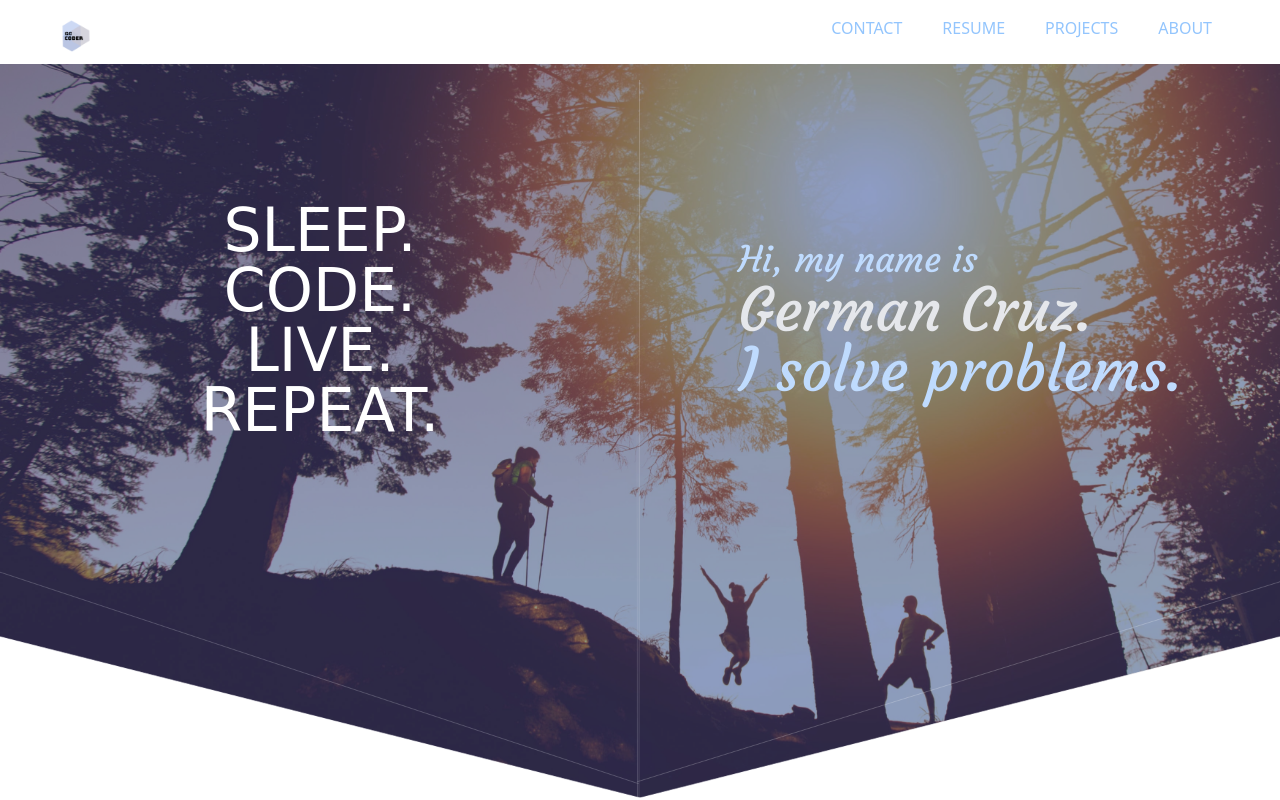
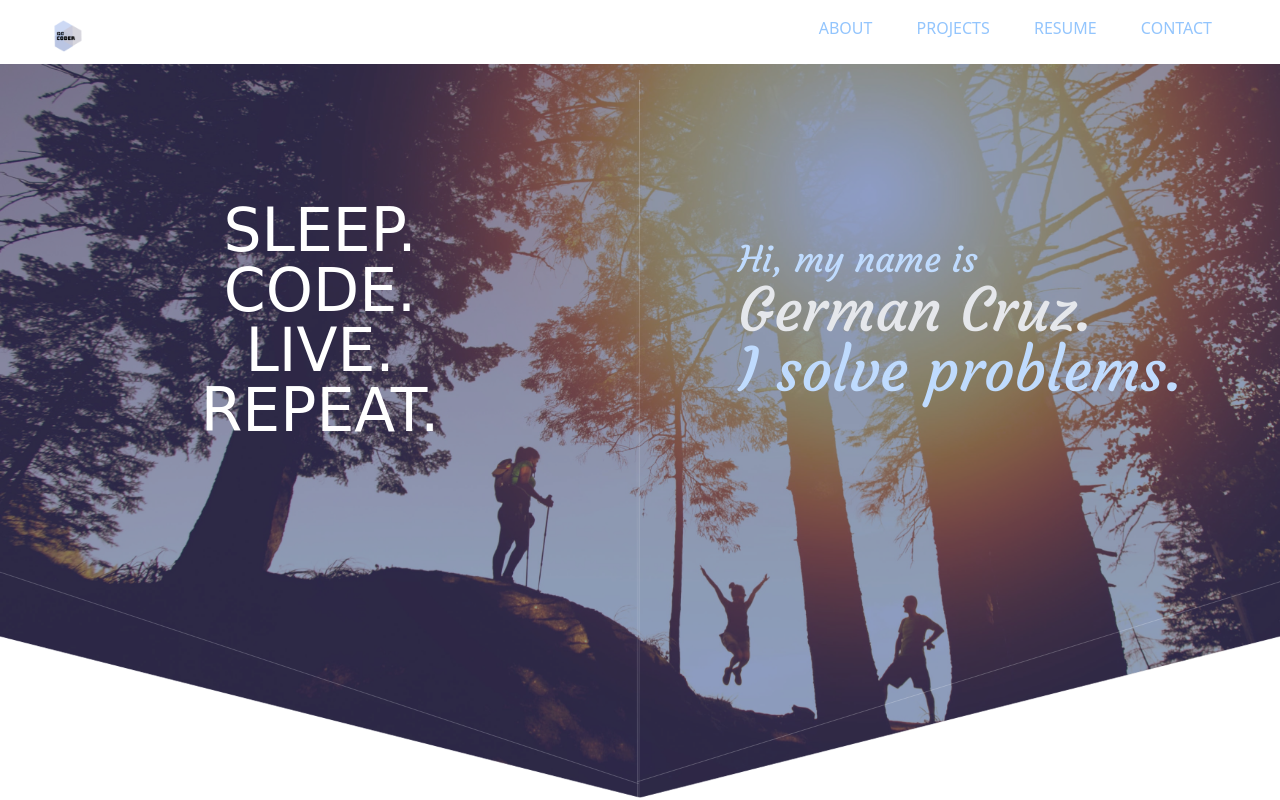
Before and after one commit to cruzgerman216/personalwebsite, a website built with Vite: page index.html in a window 1280 px wide. Shown: the top 800 px of the page. Built offline with nearby package versions, Linux system fonts and the light colour scheme; a web font is replaced by a local one.

Commit message:
updated navbar

```diff
--- a/index.html
+++ b/index.html
@@ -14,20 +14,18 @@
 
     <!-- fixed navbar -->
     <nav class="bg-white fixed z-50 w-full px-12 pt-4 pb-2">
-      <ul>
-        <li class="inline-block px-2 ">
             <img class="inline-block max-h-10" src="./images/logo.png"/>
-        </li>
-        <li class="float-right px-5 text-blue-300 ">
+      <ul class="inline-block float-right">
+        <li class=" inline-block px-5 text-blue-300 ">
           <a href="#">ABOUT</a>
         </li>
-        <li class="float-right px-5 text-blue-300 ">
+        <li class="inline-block px-5 text-blue-300 ">
           <a href="#">PROJECTS</a>
         </li>
-        <li class="float-right px-5 text-blue-300">
+        <li class="inline-block px-5 text-blue-300">
           <a href="#">RESUME</a>
         </li>
-        <li class="float-right px-5 text-blue-300">
+        <li class="inline-block  px-5 text-blue-300">
           <a href="#">CONTACT</a>
         </li>
       </ul>
@@ -215,13 +213,13 @@
 
               <img src="./images/outro.png"/>
             <section class="outro ">
-              <div class="m-auto w-2/6 h-0.5 border-t border-gray-100 py-1"></div>
-              <div class="m-auto w-2/6 h-0.5 border-t border-gray-100 py-1"></div>
+              <div class="m-auto w-2/6 h-0.5 border-t border-gray-50 py-1"></div>
+              <div class="m-auto w-2/6 h-0.5 border-t border-gray-50 py-1"></div>
               <div class="m-auto w-2/4 text-white">
                 <h1 class="text-center text-lg my-4">Get In Touch</h1>
                 <p class="text-center my-4">If you have any questions, you can always contact me.</p>
                 <div class="text-center my-4">
-                  <button class="border-2 border-gray-100 py-2 px-4 rounded-md">Say Hello</button>
+                  <button class="border-2 border-gray-50 py-2 px-4 rounded-md">Say Hello</button>
                 </div>
 
                 <div class="grid grid-cols-2 gap-10">
```
